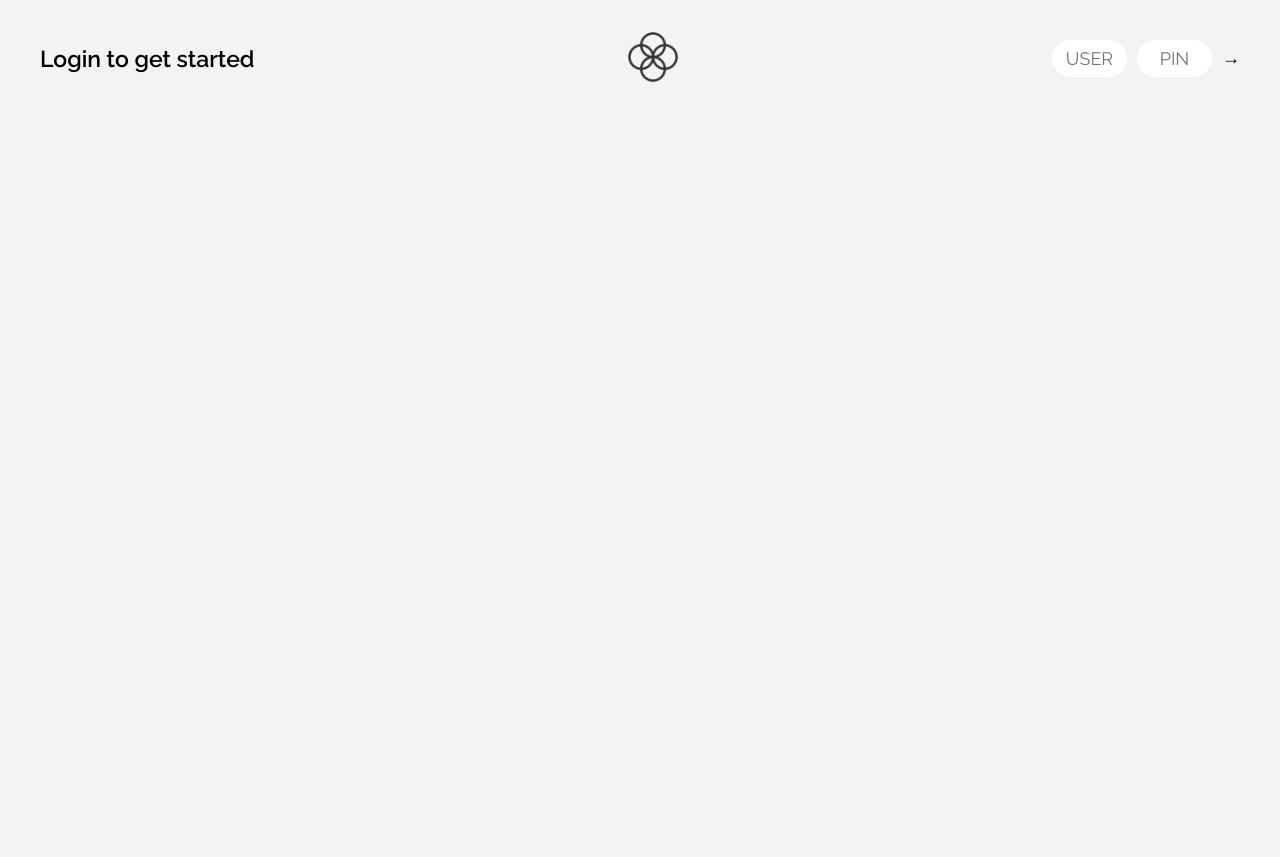
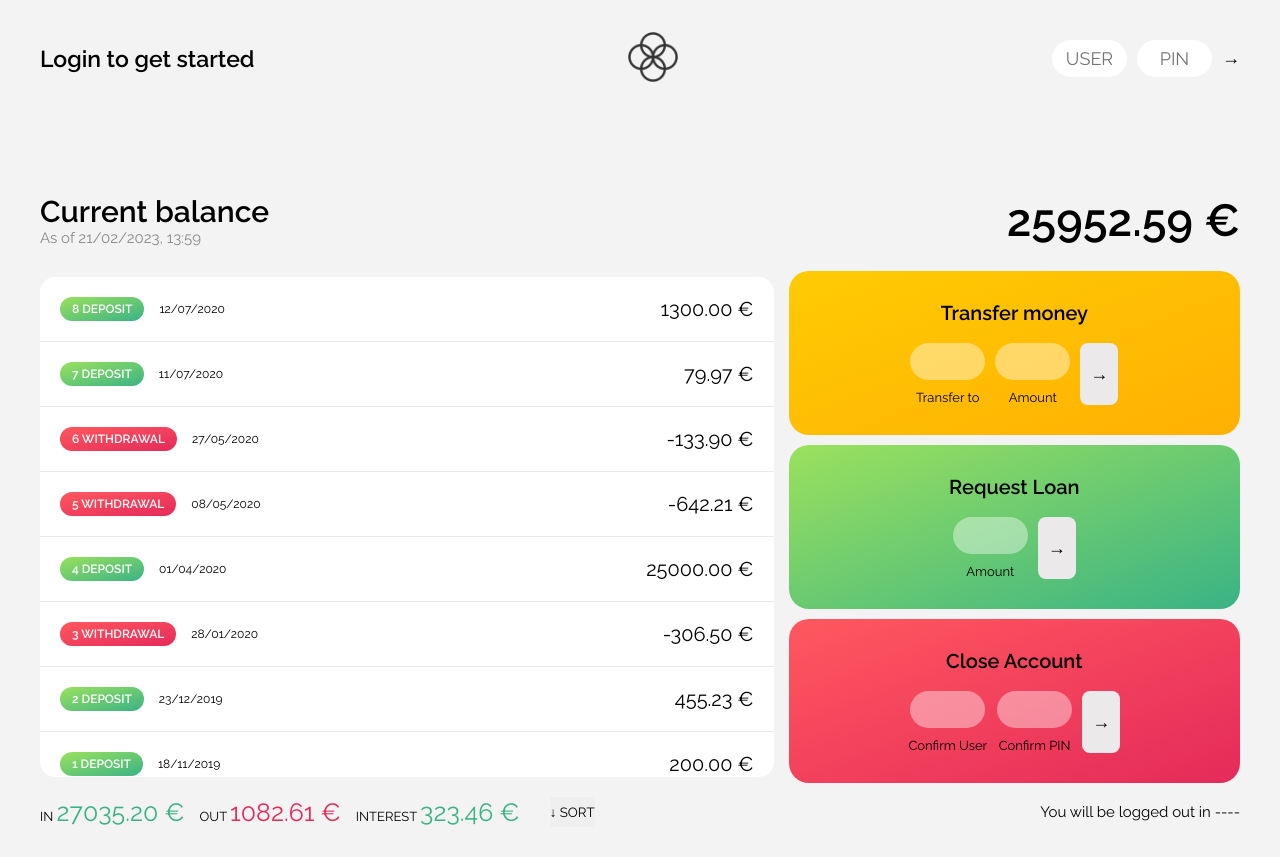
Before and after one commit to Daniel-Ezekiel/bankist-app, a plain HTML site: page index.html in a window 1280 px wide. Before the commit the page ends 800 px from the top, so only its background shows below. Drawn offline with Linux system fonts and the light colour scheme.

Commit message:
feat: implemented date functionality for login, transfers and loan

```diff
--- a/css/style.css
+++ b/css/style.css
@@ -103,8 +103,8 @@ main.active {
   font-size: 1.8rem;
 }
 
-.section-title span {
-  font-size: 1.3rem;
+.section-title p {
+  font-size: 1.5rem;
   color: #888;
 }
 
--- a/index.html
+++ b/index.html
@@ -39,7 +39,7 @@
     <section id="user-account-details">
       <div class="section-title">
         <h1>Current balance</h1>
-        <span>As of 09/02/2023, 13:10</span>
+        <p>As of <span class="login-date">09/02/2023, 13:10</span></p>
       </div>
 
       <div>
--- a/js/script.js
+++ b/js/script.js
@@ -14,6 +14,7 @@ const btnCloseAcc = document.querySelector('#btn_close-acc');
 const btnSort = document.querySelector('#btn__sort');
 
 const labelWelcome = document.querySelector('.welcome-message');
+const labelDate = document.querySelector('.login-date');
 const labelBalance = document.querySelector('.balance');
 const labelDeposits = document.querySelector('.deposits');
 const labelWithdrawals = document.querySelector('.withdrawals');
@@ -30,9 +31,21 @@ const pinConfirm = document.querySelector('#pin-confirm');
 // Data
 const account1 = {
   owner: 'Jonas Schmedtmann',
-  movements: [200, 450, -400, 3000, -650, -130, 70, 1300],
+  movements: [200, 455.23, -306.5, 25000, -642.21, -133.9, 79.97, 1300],
   interestRate: 1.2, // %
   pin: 1111,
+  movementsDates: [
+    '2019-11-18T21:31:17.178Z',
+    '2019-12-23T07:42:02.383Z',
+    '2020-01-28T09:15:04.904Z',
+    '2020-04-01T10:17:24.185Z',
+    '2020-05-08T14:11:59.604Z',
+    '2020-05-27T17:01:17.194Z',
+    '2020-07-11T23:36:17.929Z',
+    '2020-07-12T10:51:36.790Z',
+  ],
+  currency: 'EUR',
+  locale: 'pt-PT', // de-DE
 };
 
 const account2 = {
@@ -40,6 +53,18 @@ const account2 = {
   movements: [5000, 3400, -150, -790, -3210, -1000, 8500, -30],
   interestRate: 1.5,
   pin: 2222,
+  movementsDates: [
+    '2019-11-01T13:15:33.035Z',
+    '2019-11-30T09:48:16.867Z',
+    '2019-12-25T06:04:23.907Z',
+    '2020-01-25T14:18:46.235Z',
+    '2020-02-05T16:33:06.386Z',
+    '2020-04-10T14:43:26.374Z',
+    '2020-06-25T18:49:59.371Z',
+    '2020-07-26T12:01:20.894Z',
+  ],
+  currency: 'USD',
+  locale: 'en-US',
 };
 
 const account3 = {
@@ -47,6 +72,18 @@ const account3 = {
   movements: [200, -200, 340, -300, -20, 50, 400, -460],
   interestRate: 0.7,
   pin: 3333,
+  movementsDates: [
+    '2020-11-01T13:15:33.035Z',
+    '2020-11-30T09:48:16.867Z',
+    '2020-12-25T06:04:23.907Z',
+    '2021-01-25T14:18:46.235Z',
+    '2021-02-05T16:33:06.386Z',
+    '2022-04-10T14:43:26.374Z',
+    '2022-06-25T18:49:59.371Z',
+    '2022-07-26T12:01:20.894Z',
+  ],
+  currency: 'GBP',
+  locale: 'en-US',
 };
 
 const account4 = {
@@ -54,6 +91,15 @@ const account4 = {
   movements: [430, 1000, 700, 50, 90],
   interestRate: 1,
   pin: 4444,
+  movementsDates: [
+    '2018-11-18T21:31:17.178Z',
+    '2018-12-23T07:42:02.383Z',
+    '2020-01-28T09:15:04.904Z',
+    '2020-04-01T10:17:24.185Z',
+    '2020-05-08T14:11:59.604Z',
+  ],
+  currency: 'EUR',
+  locale: 'pt-PT', // de-DE
 };
 
 const accounts = [account1, account2, account3, account4];
@@ -63,16 +109,32 @@ const accounts = [account1, account2, account3, account4];
 const computeDisplayBalance = function (acc) {
   acc.balance = acc.movements.reduce((acc, c) => acc + c, 0);
   labelBalance.textContent = `${acc.balance.toFixed(2)} €`;
-  // return balance;
+
+  const now = new Date();
+  const day = `${now.getDate()}`.padStart(2, 0);
+  const month = `${now.getMonth() + 1}`.padStart(2, 0);
+  const year = now.getFullYear();
+  const hour = now.getHours();
+  const minute = now.getMinutes();
+
+  labelDate.textContent = `${day}/${month}/${year}, ${hour}:${minute}`;
 };
 //  Compute and Display all Transactions
-const displayTransactions = function (allTransactions, sort = false) {
+const displayTransactions = function (acc, sort = false) {
   const allTrans = sort
-    ? allTransactions.slice().sort((a, z) => a - z)
-    : allTransactions;
+    ? acc.movements.slice().sort((a, z) => a - z)
+    : acc.movements;
+
+  const transDates = acc.movementsDates;
 
   allTrans.forEach((trans, i) => {
     const transactionType = trans > 0 ? 'deposit' : 'withdrawal';
+
+    const transDate = new Date(transDates[i]);
+    const day = `${transDate.getDate()}`.padStart(2, 0);
+    const month = `${transDate.getMonth() + 1}`.padStart(2, 0);
+    const year = transDate.getFullYear();
+    const dateToDisplay = `${day}/${month}/${year}`;
 
     const transactionHTML = `
     <div class='transaction'>
@@ -81,7 +143,7 @@ const displayTransactions = function (allTransactions, sort = false) {
       i + 1
     } ${transactionType}
         </span>
-        <span class='date'>12/03/2020</span>
+        <span class='date'>${dateToDisplay}</span>
       </div>
       <span class='transaction-amount'>${trans.toFixed(2)} €</span>
     </div>
@@ -114,7 +176,7 @@ const updateUI = function (acc) {
   allTransactionsContainer.innerHTML = '';
 
   computeDisplayBalance(acc);
-  displayTransactions(acc.movements);
+  displayTransactions(acc);
   displaySummary(acc);
 };
 
@@ -131,7 +193,9 @@ const createUsernames = function (accs) {
 createUsernames(accounts);
 
 /************************/
-let currentUser;
+let currentUser = account1;
+updateUI(currentUser);
+mainContainer.classList.add('active');
 
 // USER SIGN IN
 btnSignin.addEventListener('click', function (e) {
@@ -173,7 +237,9 @@ btnTransfer.addEventListener('click', function (e) {
     recipientAmt <= currentUser.balance
   ) {
     recipientAcc.movements.push(recipientAmt);
+    recipientAcc.movementsDates.push(new Date().toISOString());
     currentUser.movements.push(-recipientAmt);
+    currentUser.movementsDates.push(new Date().toISOString());
 
     updateUI(currentUser);
   }
@@ -193,7 +259,10 @@ btnLoan.addEventListener('click', function (e) {
   const userLoanStatus = currentUser.movements.some(
     amt => amt >= loanAmt * 0.1
   );
-  loanAmt && userLoanStatus && currentUser.movements.push(loanAmt);
+  if (loanAmt && userLoanStatus) {
+    currentUser.movements.push(loanAmt);
+    currentUser.movementsDates.push(new Date().toISOString());
+  }
   updateUI(currentUser);
 
   loanAmount.value = '';
@@ -224,6 +293,6 @@ let sorted = false;
 btnSort.addEventListener('click', function () {
   allTransactionsContainer.innerHTML = '';
 
-  displayTransactions(currentUser.movements, !sorted);
+  displayTransactions(currentUser, !sorted);
   sorted = !sorted;
 });
```
